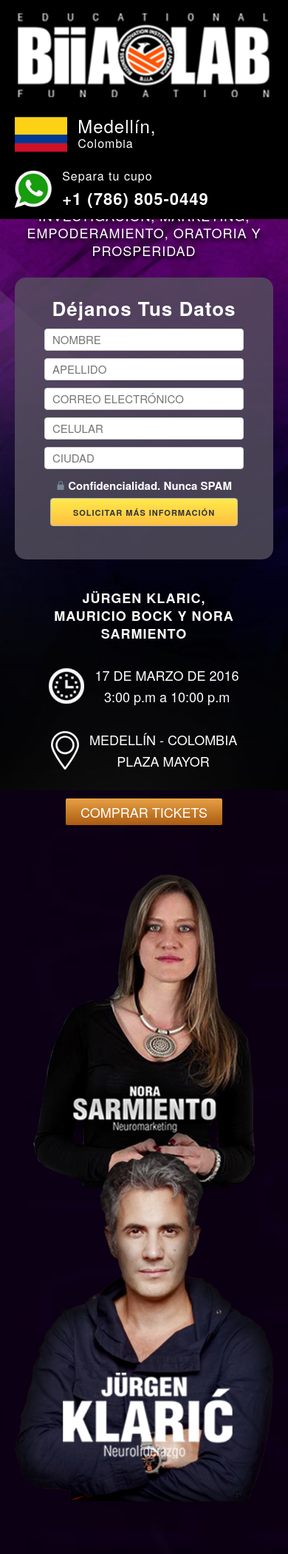
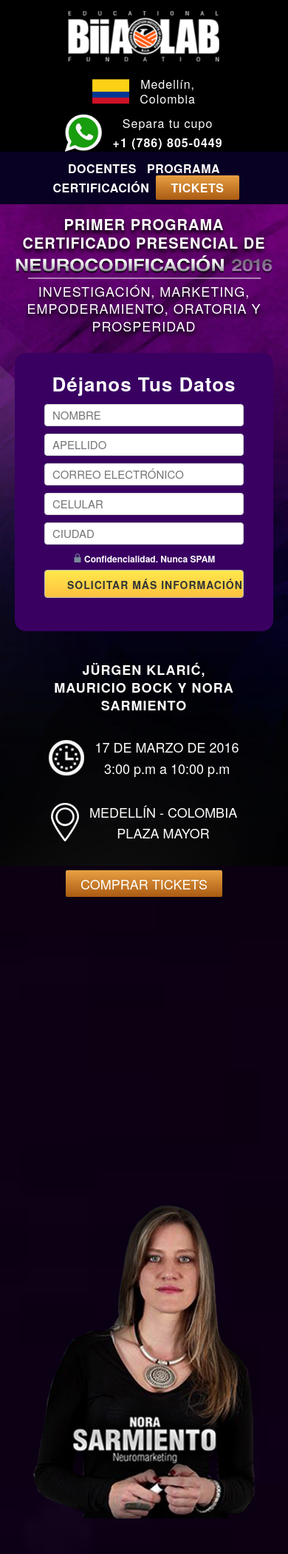
Before and after one commit to gydoar/Neuro-Internas, a PHP site: page / in a window 390 px wide; the page is wider, and only the part inside the window is pictured. Shown: the top 2100 px of that part at 74% size. Run offline with PHP 8.4, Linux system fonts and the light colour scheme.

Commit message:
ajustando cambios solictados por John Celis

```diff
--- a/css/skeleton.css
+++ b/css/skeleton.css
@@ -178,12 +178,12 @@ background: -webkit-linear-gradient(top,  #ffe94c 0%,#ffc03f 100%); /* Chrome10-
 background: linear-gradient(to bottom,  #ffe94c 0%,#ffc03f 100%); /* W3C, IE10+, FF16+, Chrome26+, Opera12+, Safari7+ */
 filter: progid:DXImageTransform.Microsoft.gradient( startColorstr='#ffe94c', endColorstr='#ffc03f',GradientType=0 ); /* IE6-9 */
 color: #323437;
-
+  width: 100%;
   display: inline-block;
   height: 38px;
   padding: 0 30px;
   text-align: center;
-  font-size: 11px;
+  font-size: 20px;
   font-weight: 600;
   line-height: 38px;
   letter-spacing: .1rem;
--- a/css/style.css
+++ b/css/style.css
@@ -4,6 +4,9 @@
 }
 .right{
 	text-align: right;
+}
+.left{
+	text-align: left;
 }
 .margin-top-20px{
 	margin-top: 20px;
@@ -20,14 +23,16 @@
 header{
 	color: #ffffff;
 	background-color: #000000;
-	padding: 10px 0px;
+	padding: 10px 0px 0px 0px;
 
 	width: 100%;
 	position: fixed;
 	top: 0;
 	left: 0;
 	z-index: 900;
-
+}
+header h1{
+	margin-bottom: 0px;
 }
 .datos-ciudad-header img, .datos-ciudad-header p, .datos-tel-header img, .datos-tel-header p  {
 	display: inline-block;
@@ -65,7 +70,7 @@ header{
 
 /** Nav **/
 .nav{
-	margin-top: 100px;
+	margin-top: 0px;
 	background-color: #080123;
 	text-align: center;
 }
@@ -110,6 +115,7 @@ color: #ffffff;
 }
 /** Primer Bloque **/
 .bloque-purpura{
+	margin-top: 140px;
 	color: #ffffff;
 	background-image: url(../images/bg-purpura.jpg);
 	background-attachment: relative;
@@ -151,7 +157,7 @@ color: #ffffff;
 	margin-bottom: 5px;
 }
 .formulario{
-	background-color: rgba(87, 82, 96,.8);
+	background-color: #390062;
 	padding: 5px 40px;
 	border-radius: 15px;
 }
@@ -160,6 +166,12 @@ color: #ffffff;
 	margin-bottom: 10px;
 	text-shadow: none;
 	font-weight: bold;
+}
+.formulario label{
+	font-size: 12px;
+}
+.formulario input[type="submit"]{
+	font-size: 16px;
 }
 .nombre-expositores h2{
 	font-size: 18px;
@@ -326,7 +338,7 @@ a.boton-yellow{
 		-moz-background-size: 100%;
 	background-size: cover;
 	background-repeat: no-repeat;
-	min-height: 2400px;
+	min-height: 2700px;
 	padding-top: 50px;
 }
 .tema1{
@@ -353,6 +365,9 @@ a.boton-yellow{
 }
 .temas-informacion{
 	color: #3e0068;
+}
+.temas-informacion p{
+	font-size: 18px;
 }
 .temas-informacion p strong{
 	font-size: 18px;
@@ -459,14 +474,13 @@ img.sello{
 	font-size: 20px;
 }
 .plan-ticket{
-	border-radius: 5px;
+	padding: 20px 20px;
+	border-radius: 0px 0px 5px 5px;
 	background: #ffffff;
-	height: 800px;
-	margin-top: 40px;
+	height: 600px;
 }
 .title-plata, .title-oro{
 	padding-top: 20px;
-	margin-bottom: 30px;
 	border-radius: 5px 5px 0px 0px;
 	height: 50px;
 	/* Permalink - use to edit and share this gradient: http://colorzilla.com/gradient-editor/#959595+0,0d0d0d+46,010101+50,0a0a0a+53,4e4e4e+76,383838+87,1b1b1b+100;Black+Gloss+Pipe */
@@ -506,7 +520,9 @@ filter: progid:DXImageTransform.Microsoft.gradient( startColorstr='#b9ac1c', end
 .plan-ticket h5 span{
 	font-size: 14px;
 }
-
+.plan-ticket ul li{
+	line-height: 18px;
+}
 .line-precio-preventa hr{
 	width: 50%;
 	margin-bottom: 10px;
@@ -514,9 +530,9 @@ filter: progid:DXImageTransform.Microsoft.gradient( startColorstr='#b9ac1c', end
 	border-top: 2px solid #737273;
 }
 a.boton-comprar-tickets{
-	font-size: 18px;
+	font-size: 16px;
 	width: 100%;
-	padding: 20px 20px;
+	padding: 20px 10px;
 	text-decoration: none;
 	color: #ffffff;
 	/* Permalink - use to edit and share this gradient: http://colorzilla.com/gradient-editor/#e9a239+0,ce7325+100 */
@@ -638,3 +654,118 @@ footer p img{
 footer p, footer p img{
 	vertical-align: middle;
 }
+
+div.pricing-boton{
+   text-align: center;
+   position: absolute;
+   bottom:30px;
+}
+/*------------------------------------*\
+    $MEDIA-QUERIES
+\*------------------------------------*/
+
+	/* Smaller than standard 960 (devices and browsers) */
+	@media only screen and (max-width: 959px) {}
+
+	/* Tablet Portrait size to standard 960 (devices and browsers) */
+	@media only screen and (min-width: 768px) and (max-width: 959px) {}
+
+	/* All Mobile Sizes (devices and browser) */
+	@media only screen and (max-width: 767px) {}
+
+	/* Mobile Landscape Size to Tablet Portrait (devices and browsers) */
+	@media only screen and (min-width: 480px) and (max-width: 767px) {}
+
+	/* Mobile Portrait Size to Mobile Landscape Size (devices and browsers) */
+	@media only screen and (max-width: 479px) {
+		header{
+			text-align: center;
+		}
+		.logo img{
+			max-width: 60%;
+			text-align: center;
+		}
+		.datos-ciudad-header, .datos-tel-header{
+			margin-top: 10px;
+		}
+		.datos-ciudad-header p{
+			font-size: 16px;
+		}
+		.datos-ciudad-header img{
+			max-width: 50px;
+		}
+		.datos-tel-header a{
+			font-size: 16px;
+		}
+		.datos-tel-header img{
+			max-width: 30%;
+		}
+		nav ul{
+			text-align: center;
+		}
+		nav ul li a{
+			padding: 0px 5px;
+			font-size: 16px;
+		}
+		a.boton-ticket-header{
+			margin-top: 10px;
+		}
+		.bloque-purpura{
+			margin-top: 270px;
+		}
+		.formulario input[type="submit"]{
+			font-size: 14px;
+			text-align: center;
+		}
+		.text-people img{
+			margin-top: 800px;
+		}
+		.people img{
+			text-align: center;
+			max-width: 100%;
+			margin-top: 350px;
+		}
+		.historia h2{
+			font-size: 30px;
+		}
+		.historia p{
+			font-size: 16px;
+		}
+		.tema-numero p{
+			font-size: 80px;
+		}
+		.tema-text p{
+			font-size: 20px;
+			line-height: 20px;
+		}
+		.certificados h5{
+			font-size: 14px;
+		}
+		.temas{
+			min-height: 3100px;
+		}
+		.logo-biia{
+			min-height: 250px;
+		}
+		img.sello{
+			width: 30%;
+		}
+		.locaciones{
+			min-height: 300px;
+		}
+		.call-to-action h4, .text-tel p {
+			font-size: 18px;
+		}
+		.text-tel p {
+			margin-bottom: 5px;
+		}
+		.text-tel p a{
+			font-size: 26px;
+		}
+		.icon-tel img{
+			display: none;
+		}
+		.plaza-mayor img{
+			margin-bottom: 20px;
+		}
+	}
--- a/footer.php
+++ b/footer.php
@@ -8,6 +8,34 @@
 </footer>
 
 <script src="http://code.jquery.com/jquery-latest.min.js"></script>
+
+<script>
+	$(document).on("ready", main);
+	function main(){
+		$("nav a").on("click", irA);
+	}
+	function irA(){
+		var seccion = $(this).attr("href");
+		$("body, html").animate({
+			scrollTop: $(seccion).offset().top
+		},1200);
+		return false;
+	}
+</script>
+
+<script>
+	$(document).on("ready", main2);
+	function main2(){
+		$(".nombre-expositores a").on("click", irA2);
+	}
+	function irA2(){
+		var seccion = $(this).attr("href");
+		$("body, html").animate({
+			scrollTop: $(seccion).offset().top
+		},1200);
+		return false;
+	}
+</script>
 
 <script>
 	$(window).scroll(function(){
--- a/header.php
+++ b/header.php
@@ -33,7 +33,7 @@
   <header>
     <div class="container">
       <div class="three columns logo">
-        <h1><a href=""><img class="twelve columns" width="262px" src="images/logo.png" alt=""></a></h1>
+        <h1><a href=""><img width="240px" src="images/logo.png" alt=""></a></h1>
       </div>
 
       <div class="three columns datos-ciudad-header">
@@ -44,16 +44,16 @@
         <img width="50px" src="images/icon-whatsapp.png" alt=""> <p>Separa tu cupo <br> <a href="tel: +1 (786) 805-0449"> +1 (786) 805-0449</a></p>
       </div>
     </div>
-  </header>
 
-      <!-- Nav -->
+    <!-- Nav -->
     <div class="nav">
       <nav class="container">
         <ul>
-          <li><a href="">DOCENTES</a></li>
-          <li><a href="">PROGRAMA</a></li>
-          <li><a href="">CERTIFICACIÓN</a></li>
-          <li><a class="boton-ticket-header" href="">TICKETS</a></li>
+          <li><a href="#docentes">DOCENTES</a></li>
+          <li><a href="#programa">PROGRAMA</a></li>
+          <li><a href="#certificacion">CERTIFICACIÓN</a></li>
+          <li><a class="boton-ticket-header" href="#tickets">TICKETS</a></li>
         </ul>
       </nav>
     </div>
+  </header>
--- a/index.php
+++ b/index.php
@@ -11,7 +11,7 @@
       </div>
 
       <div class="twelve columns center margin-top-20px">
-        <div class="five columns formulario">
+        <div class="five columns formulario offset-by-one">
           <h3>Déjanos Tus Datos</h3>
           <form action="">
             <input type="text" name="nombre" placeholder="NOMBRE">
@@ -24,20 +24,20 @@
           </form>
         </div>
 
-        <div class="five columns offset-by-one margin-top-20px nombre-expositores">
-          <h2>JÜRGEN KLARIC, <br>MAURICIO BOCK Y NORA SARMIENTO</h2>
+        <div class="five columns margin-top-20px nombre-expositores">
+          <h2>JÜRGEN KLARIĆ, <br>MAURICIO BOCK Y NORA SARMIENTO</h2>
           <div class="fechas-neuro-codificacion">
             <img src="images/icon-time.png" alt=""> <p>17 DE MARZO DE 2016<br>3:00 p.m a 10:00 p.m</p>
           </div>
           <div class="fechas-neuro-codificacion">
             <img src="images/icon-map.png" alt=""> <p>MEDELLÍN - COLOMBIA<br>PLAZA MAYOR</p>
           </div>
-          <div class="boton-tickets-neuro"><a class="boton-ticket-header" href="">COMPRAR TICKETS</a></div>
+          <div class="boton-tickets-neuro"><a class="boton-ticket-header" href="#tickets">COMPRAR TICKETS</a></div>
         </div>
       </div>
     </div>
 
-    <div class="container people center">
+    <div class="container people center" id="docentes">
       <div class="three columns offset-by-one nora-people">
         <div><img width="300px;" src="images/nora-sarmiento.png" alt=""></div>
       </div>
@@ -96,7 +96,7 @@
     <div class="container right">
       <div class="nine columns offset-by-three">
         <div class="twelve columns">
-          <h2>JÜRGEN KLARIC</h2>
+          <h2>JÜRGEN KLARIĆ</h2>
         </div>
 
         <div class="eight columns offset-by-four">
@@ -114,7 +114,7 @@
     <!-- Seccion de libros -->
     <section class="container libros">
       <div class="center">
-        <h3>PACK DE LIBROS DE <span>JÜRGEN KLARIC</span></h3>
+        <h3>PACK DE LIBROS DE <span>JÜRGEN KLARIĆ</span></h3>
       </div>
 
       <div class="row content-libros">
@@ -138,7 +138,7 @@
 
   <!-- Temas -->
 
-  <section class="temas">
+  <section class="temas" id="programa">
     <div class="container">
       <div class="ten columns offset-by-one">
         <img class="twelve columns" src="images/bg-agenda.png" alt="">
@@ -150,7 +150,7 @@
 
         <div class="temas-informacion">
           <p><strong>Docente:</strong></p>
-          <h3>Jürgen Klaric</h3>
+          <h3>Jürgen Klarić</h3>
           <p><strong>Objetivo</strong></p>
           <p>Aprender de forma científica a vender, hablar en público y preparar tu mente hacia la prosperidad; ya que no sólo vas a  tener más éxito económico, sino SER más feliz, realizado y líder.</p>
           <br>
@@ -208,8 +208,8 @@
           <p>Aprender qué y cómo se estimula a que la gente diga SI o NO.</p>
           <br>
 
-          <p>Aprenda por qué la mente dice una cosa y hace otra; conoce qué debes
-            de activar o estimular para que la mente reaccione a favor de tu discurso,
+          <p>Aprenda por qué la mente dice una cosa y hace otra; conoce qué debes<br>
+            de activar o estimular para que la mente reaccione a favor de tu discurso,<br>
             producto o servicio.</p>
           <br>
 
@@ -243,11 +243,11 @@
 
  <!-- Seccion Cerfificados -->
 
- <section class="certificados">
+ <section class="certificados" id="certificacion">
    <div class="container center">
      <img class="twelve columns" src="images/certificados.png" alt="">
 
-     <p><strong>Tu participación en este programa certificado tiene un alto valor curricular debido a que serás acredito al un titulo otorgado por BiiA Lab USA una de las instituciones más autenticas  y vanguardistas de los Estados Unidos. Al cursar y completar correctamente tu examen el cual deberás tomarlo en línea en www.BiiALAb.org en un tiempo máximo de 10 días              después de terminar el programa recibirás el mismo vía digital.</strong></p>
+     <p><strong>Tu participación en este programa certificado tiene un alto valor curricular, serás acreditado con un título otorgado por BiiA Lab USA una de las instituciones más auténticas y vanguardistas de los Estados Unidos; al cursar y completar correctamente tu examen el cual deberás tomarlo en línea en www.BiiALab.org en un tiempo máximo de 10 días, después de terminar el programa recibirás el mismo vía digital.</strong></p>
 
      <p>*Si adquieres la inscripción con memorias contarás con este valioso material de estudio.</p>
    </div>
@@ -271,68 +271,78 @@
 
  <!-- Tickets -->
 
- <section class="tickets">
+ <section class="tickets" id="tickets">
    <div class="container center">
     <div>
       <h3>TICKETS</h3>
     </div>
     <div class="row">
       <!-- plan 1-->
-       <div class="three columns plan-ticket">
+
+       <div class="three columns ">
          <div class="title-plata">
            <h4>GENERAL</h4>
          </div>
+         <div class="plan-ticket">
            <img src="images/icon-plata.png" alt="">
            <p class="color-purpura">Precio Preventa</p>
-         <h5 class="color-gray"><span>$</span>250,000.00<span>COP</span></h5>
+           <h5 class="color-gray"><span>$</span>250,000<span>COP</span></h5>
            <div class="line-precio-preventa"><hr></div>
 
            <p class="color-purpura">Precio Regular</p>
-         <h5 class="color-purpura"><span>$</span>350,000.00<span>COP</span></h5>
+           <h5 class="color-purpura"><span>$</span>350,000<span>COP</span></h5>
 
-         <ul class="color-purpura">
+           <ul class="color-purpura left">
              <li>Memorias digitales</li>
              <li>Cerficicado digital</li>
            </ul>
 
+           <div class="pricing-boton">
              <a class="boton-comprar-tickets" href="">COMPRAR TICKETS</a>
+           </div>
+         </div>
        </div>
 
        <!-- Plan 2 -->
-       <div class="three columns plan-ticket">
+       <div class="three columns">
          <div class="title-plata">
            <h4>GENERAL PLUS</h4>
          </div>
+         <div class="plan-ticket">
            <img src="images/icon-plata.png" alt="">
            <p class="color-purpura">Precio Preventa</p>
-         <h5 class="color-gray"><span>$</span>250,000.00<span>COP</span></h5>
+           <h5 class="color-gray"><span>$</span>250,000<span>COP</span></h5>
            <div class="line-precio-preventa"><hr></div>
 
            <p class="color-purpura">Precio Regular</p>
-         <h5 class="color-purpura"><span>$</span>350,000.00<span>COP</span></h5>
+           <h5 class="color-purpura"><span>$</span>350,000<span>COP</span></h5>
 
-         <ul class="color-purpura">
+           <ul class="color-purpura left">
              <li>Memorias digitales</li>
              <li>Cerficicado digital</li>
            </ul>
 
+           <div class="pricing-boton">
              <a class="boton-comprar-tickets" href="">COMPRAR TICKETS</a>
+           </div>
+         </div>
        </div>
 
        <!-- Plan 3 -->
-       <div class="three columns plan-ticket">
+       <div class="three columns">
          <div class="title-oro">
            <h4>V.I.P</h4>
          </div>
+         <div class="plan-ticket">
            <img src="images/icon-dorado.png" alt="">
            <p class="color-purpura">Precio Preventa</p>
-         <h5 class="color-dorado"><span>$</span>500,000.00<span>COP</span></h5>
+           <h5 class="color-dorado"><span>$</span>500,000<span>COP</span></h5>
            <div class="line-precio-preventa"><hr></div>
 
            <p class="color-purpura">Precio Regular</p>
-         <h5 class="color-purpura"><span>$</span>700,000.00<span>COP</span></h5>
+           <h5 class="color-purpura"><span>$</span>700,000<span>COP</span></h5>
 
-         <ul class="color-purpura">
+           <ul class="color-purpura left">
              <li>Memorias digitales</li>
              <li>Cerficicado digital</li>
              <li>Posibilidad de participar en preguntas para tu negocio</li>
@@ -340,23 +350,27 @@
              <li>Acceso archivo desde la nube</li>
            </ul>
 
+           <div class="pricing-boton">
              <a class="boton-comprar-tickets" href="">COMPRAR TICKETS</a>
+           </div>
+         </div>
        </div>
 
        <!-- Plan 4 -->
-       <div class="three columns plan-ticket">
+       <div class="three columns">
          <div class="title-oro">
            <h4>V.I.P + CENA</h4>
          </div>
+         <div class="plan-ticket">
            <img src="images/icon-dorado.png" alt="">
            <p class="color-purpura">Precio Preventa</p>
-         <h5 class="color-dorado"><span>$</span>250,000.00<span>COP</span></h5>
+           <h5 class="color-dorado"><span>$</span>500,000<span>COP</span></h5>
            <div class="line-precio-preventa"><hr></div>
 
            <p class="color-purpura">Precio Regular</p>
-         <h5 class="color-purpura"><span>$</span>350,000.00<span>COP</span></h5>
+           <h5 class="color-purpura"><span>$</span>700,000<span>COP</span></h5>
 
-         <ul class="color-purpura">
+           <ul class="color-purpura left">
              <li>Memorias en carpeta dura</li>
              <li>Certificado impreso</li>
              <li>Libro Estamos Ciegos Dedicado</li>
@@ -365,7 +379,10 @@
              <li>Cena consultoría de 2 horas privada</li>
            </ul>
 
+           <div class="pricing-boton">
              <a class="boton-comprar-tickets" href="">COMPRAR TICKETS</a>
+           </div>
+         </div>
        </div>
     </div>
    </div>
```
Lines whose indentation alone changed are shown as unchanged.
